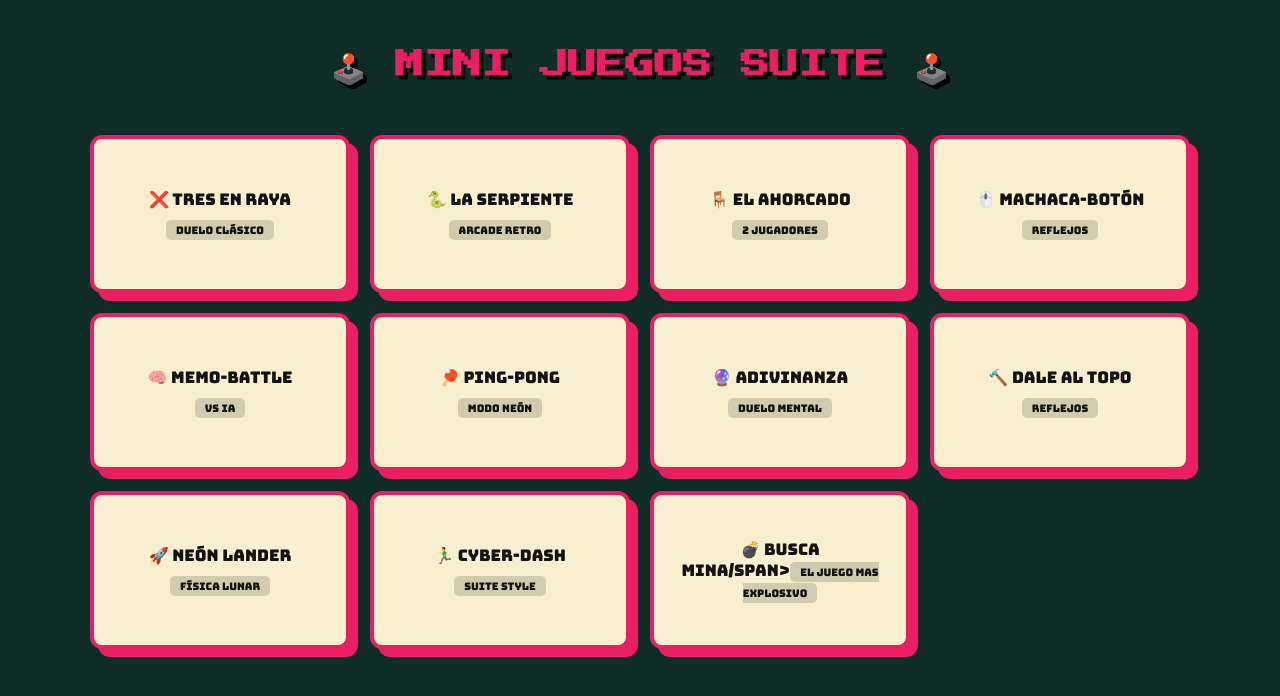
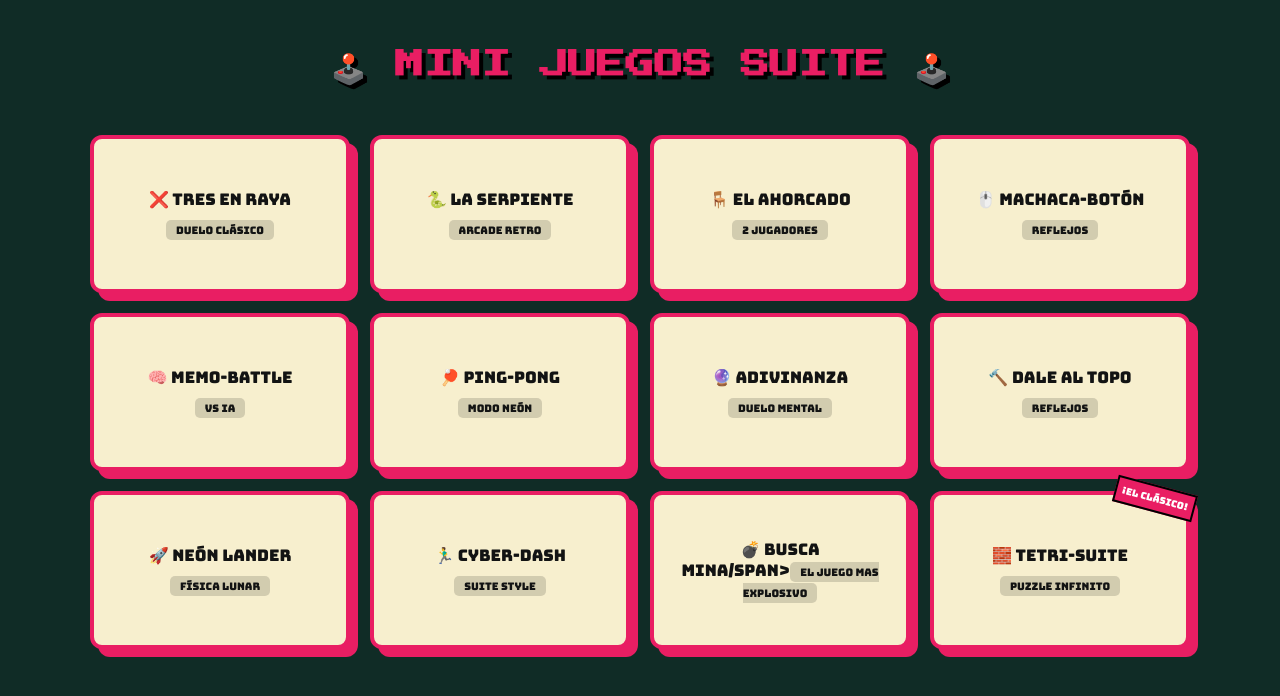
Before and after one commit to mitron11/juegos, a plain HTML site: page index.html in a window 1280 px wide. Drawn offline with Linux system fonts and the light colour scheme.

Commit message:
Add TETRI-SUITE game card to index.html

```diff
--- a/index.html
+++ b/index.html
@@ -36,6 +36,10 @@
         <a href="games/9-lander.html" class="card"><span>🚀 NEÓN LANDER</span><span class="info">Física Lunar</span></a>
         <a href="games/10-dash.html" class="card"><span>🏃‍♂️ CYBER-DASH</span><span class="info">Suite Style</span></a>
         <a href="games/12-buscamina.html" class="card"><span>💣 BUSCA MINA/span><span class="info">El juego mas explosivo</span></a>
+        <a href="games/13-tetris.html" class="card">
+            <div class="new-tag" style="background: #e91e63; color: white;">¡EL CLÁSICO!</div>
+            <span>🧱 TETRI-SUITE</span>
+            <span class="info">Puzzle Infinito</span>
         </a>
     </div>
 </body>
```
